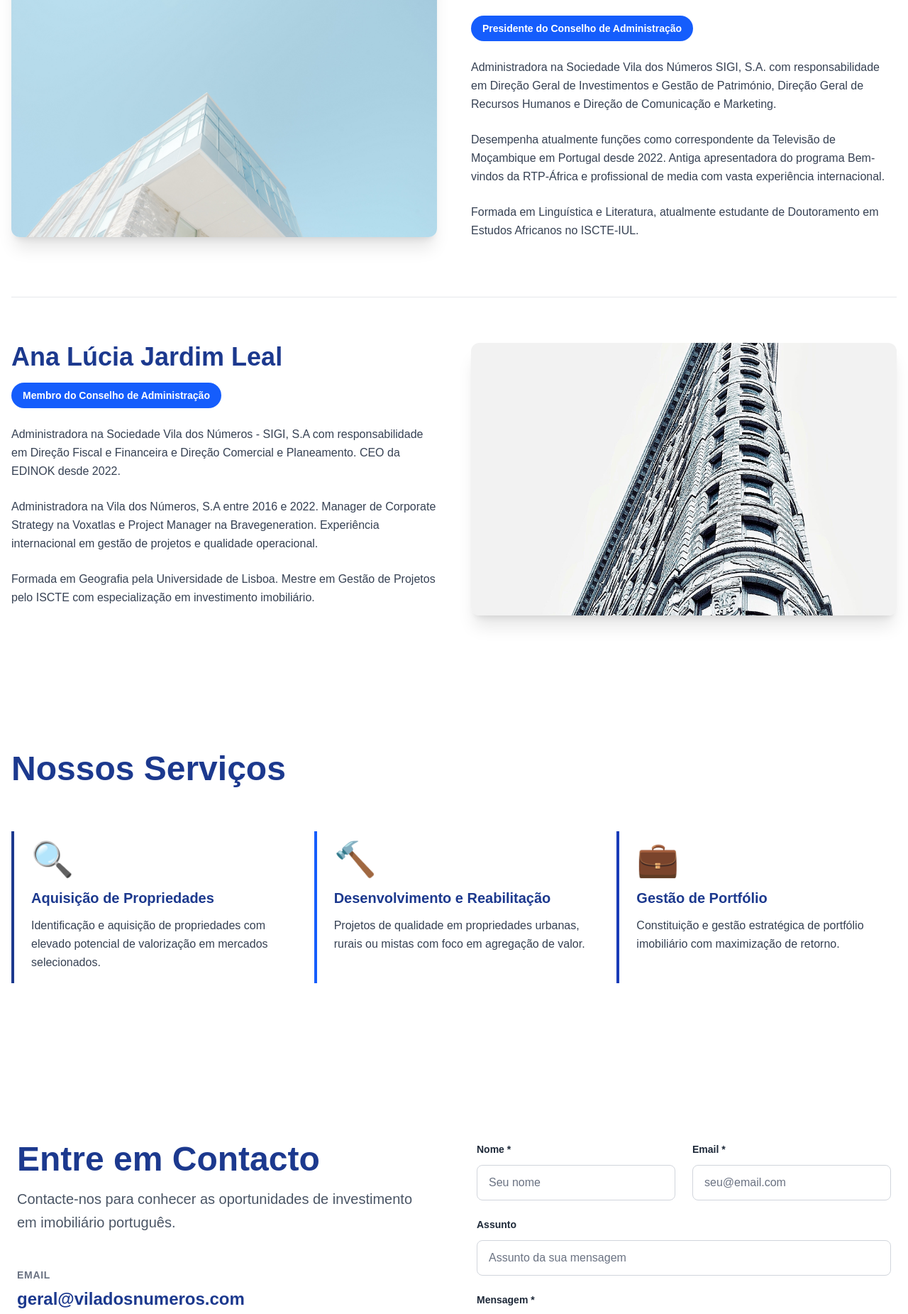
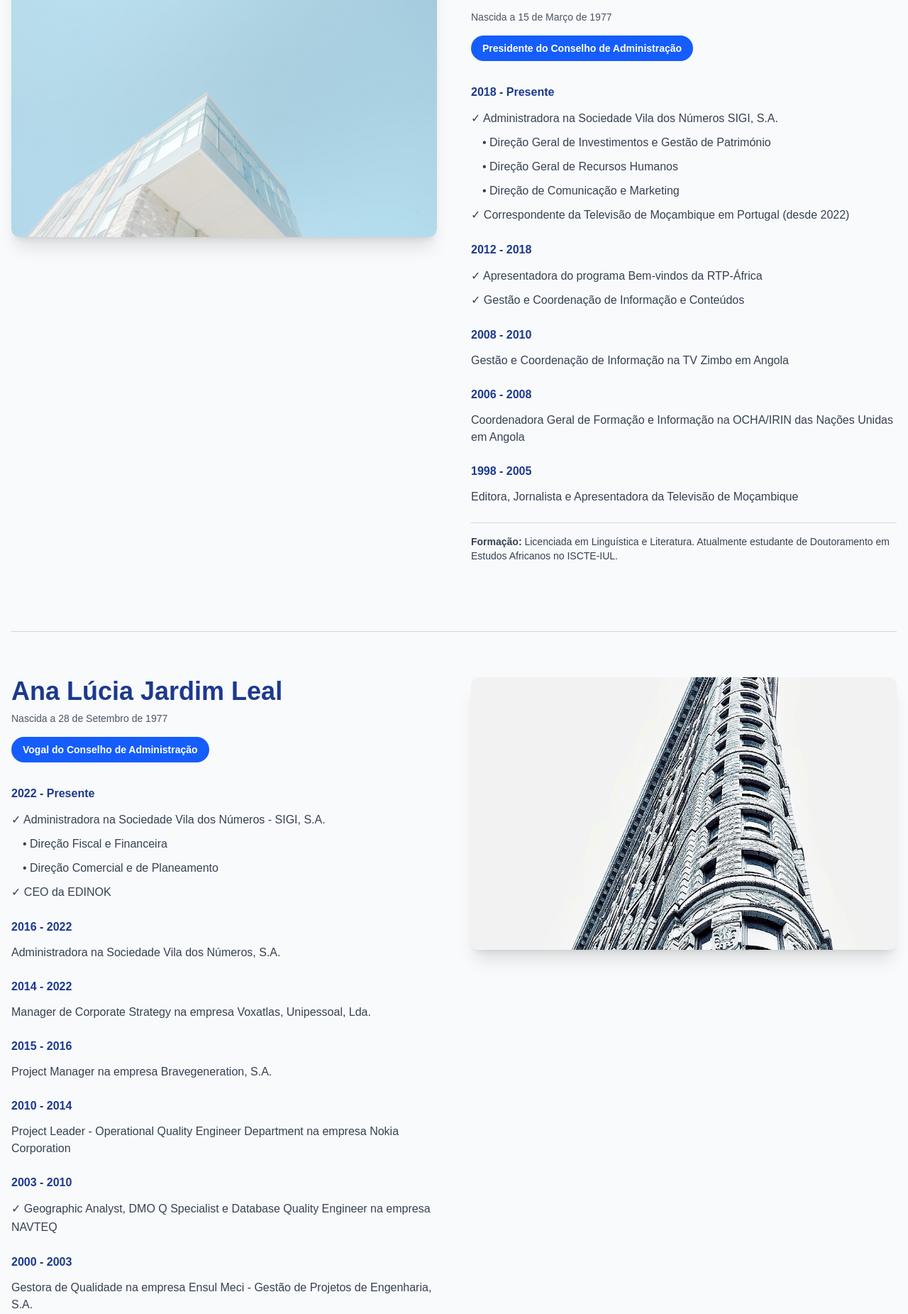
Before and after one commit to nunoleal-dotcom/viladosnumeros-headless, a Next.js app: page / in a window 1280 px wide. Shown: the part 3806-5657 px from the top of the page at 71% size. Built offline with nearby package versions, Linux system fonts and the light colour scheme.

Commit message:
Expand team/administration section with detailed member information

```diff
--- a/app/page.tsx
+++ b/app/page.tsx
@@ -617,12 +617,12 @@ export default function Home() {
       <ProjectsSection projects={projects} />
 
       {/* EQUIPA */}
-      <section id="equipa" className="py-24 bg-white">
+      <section id="equipa" className="py-24 bg-gray-50">
         <div className="max-w-7xl mx-auto px-4">
-          <h2 className="text-5xl font-bold mb-20 text-blue-900 text-center">Nossa Equipa</h2>
+          <h2 className="text-5xl font-bold mb-20 text-blue-900 text-center">Administração</h2>
 
           {/* MEMBRO 1 */}
-          <div className="mb-20 grid grid-cols-1 md:grid-cols-2 gap-12 items-start">
+          <div className="mb-24 grid grid-cols-1 md:grid-cols-2 gap-12 items-start">
             <div className="rounded-xl h-96 overflow-hidden shadow-xl">
               <img
                 src="/images/team-member-1.jpg"
@@ -631,37 +631,109 @@ export default function Home() {
               />
             </div>
             <div className="pt-4">
-              <h3 className="text-4xl font-bold text-blue-900 mb-4">Cláudia Daniela Constance Leal</h3>
-              <div className="inline-block bg-blue-600 text-white px-4 py-2 rounded-full text-sm font-bold mb-6">Presidente do Conselho de Administração</div>
-              <p className="text-gray-700 leading-relaxed mb-6">
-                Administradora na Sociedade Vila dos Números SIGI, S.A. com responsabilidade em Direção Geral de Investimentos e Gestão de Património, Direção Geral de Recursos Humanos e Direção de Comunicação e Marketing.
-              </p>
-              <p className="text-gray-700 leading-relaxed mb-6">
-                Desempenha atualmente funções como correspondente da Televisão de Moçambique em Portugal desde 2022. Antiga apresentadora do programa Bem-vindos da RTP-África e profissional de media com vasta experiência internacional.
-              </p>
-              <p className="text-gray-700 leading-relaxed">
-                Formada em Linguística e Literatura, atualmente estudante de Doutoramento em Estudos Africanos no ISCTE-IUL.
-              </p>
+              <h3 className="text-4xl font-bold text-blue-900 mb-2">Cláudia Daniela Constance Leal</h3>
+              <p className="text-sm text-gray-600 mb-4">Nascida a 15 de Março de 1977</p>
+              <div className="inline-block bg-blue-600 text-white px-4 py-2 rounded-full text-sm font-bold mb-8">Presidente do Conselho de Administração</div>
+
+              <div className="space-y-6">
+                <div>
+                  <h4 className="font-bold text-blue-900 mb-3">2018 - Presente</h4>
+                  <ul className="text-gray-700 leading-relaxed space-y-2">
+                    <li>✓ Administradora na Sociedade Vila dos Números SIGI, S.A.</li>
+                    <li className="ml-4">• Direção Geral de Investimentos e Gestão de Património</li>
+                    <li className="ml-4">• Direção Geral de Recursos Humanos</li>
+                    <li className="ml-4">• Direção de Comunicação e Marketing</li>
+                    <li>✓ Correspondente da Televisão de Moçambique em Portugal (desde 2022)</li>
+                  </ul>
+                </div>
+
+                <div>
+                  <h4 className="font-bold text-blue-900 mb-3">2012 - 2018</h4>
+                  <ul className="text-gray-700 leading-relaxed space-y-2">
+                    <li>✓ Apresentadora do programa Bem-vindos da RTP-África</li>
+                    <li>✓ Gestão e Coordenação de Informação e Conteúdos</li>
+                  </ul>
+                </div>
+
+                <div>
+                  <h4 className="font-bold text-blue-900 mb-3">2008 - 2010</h4>
+                  <p className="text-gray-700">Gestão e Coordenação de Informação na TV Zimbo em Angola</p>
+                </div>
+
+                <div>
+                  <h4 className="font-bold text-blue-900 mb-3">2006 - 2008</h4>
+                  <p className="text-gray-700">Coordenadora Geral de Formação e Informação na OCHA/IRIN das Nações Unidas em Angola</p>
+                </div>
+
+                <div>
+                  <h4 className="font-bold text-blue-900 mb-3">1998 - 2005</h4>
+                  <p className="text-gray-700">Editora, Jornalista e Apresentadora da Televisão de Moçambique</p>
+                </div>
+
+                <div className="border-t border-gray-300 pt-4">
+                  <p className="text-sm text-gray-700"><span className="font-bold">Formação:</span> Licenciada em Linguística e Literatura. Atualmente estudante de Doutoramento em Estudos Africanos no ISCTE-IUL.</p>
+                </div>
+              </div>
             </div>
           </div>
 
           {/* SEPARADOR */}
-          <div className="my-16 border-t border-gray-200"></div>
+          <div className="my-16 border-t border-gray-300"></div>
 
           {/* MEMBRO 2 */}
           <div className="grid grid-cols-1 md:grid-cols-2 gap-12 items-start">
             <div className="order-2 md:order-1">
-              <h3 className="text-4xl font-bold text-blue-900 mb-4">Ana Lúcia Jardim Leal</h3>
-              <div className="inline-block bg-blue-600 text-white px-4 py-2 rounded-full text-sm font-bold mb-6">Membro do Conselho de Administração</div>
-              <p className="text-gray-700 leading-relaxed mb-6">
-                Administradora na Sociedade Vila dos Números - SIGI, S.A com responsabilidade em Direção Fiscal e Financeira e Direção Comercial e Planeamento. CEO da EDINOK desde 2022.
-              </p>
-              <p className="text-gray-700 leading-relaxed mb-6">
-                Administradora na Vila dos Números, S.A entre 2016 e 2022. Manager de Corporate Strategy na Voxatlas e Project Manager na Bravegeneration. Experiência internacional em gestão de projetos e qualidade operacional.
-              </p>
-              <p className="text-gray-700 leading-relaxed">
-                Formada em Geografia pela Universidade de Lisboa. Mestre em Gestão de Projetos pelo ISCTE com especialização em investimento imobiliário.
-              </p>
+              <h3 className="text-4xl font-bold text-blue-900 mb-2">Ana Lúcia Jardim Leal</h3>
+              <p className="text-sm text-gray-600 mb-4">Nascida a 28 de Setembro de 1977</p>
+              <div className="inline-block bg-blue-600 text-white px-4 py-2 rounded-full text-sm font-bold mb-8">Vogal do Conselho de Administração</div>
+
+              <div className="space-y-6">
+                <div>
+                  <h4 className="font-bold text-blue-900 mb-3">2022 - Presente</h4>
+                  <ul className="text-gray-700 leading-relaxed space-y-2">
+                    <li>✓ Administradora na Sociedade Vila dos Números - SIGI, S.A.</li>
+                    <li className="ml-4">• Direção Fiscal e Financeira</li>
+                    <li className="ml-4">• Direção Comercial e de Planeamento</li>
+                    <li>✓ CEO da EDINOK</li>
+                  </ul>
+                </div>
+
+                <div>
+                  <h4 className="font-bold text-blue-900 mb-3">2016 - 2022</h4>
+                  <p className="text-gray-700">Administradora na Sociedade Vila dos Números, S.A.</p>
+                </div>
+
+                <div>
+                  <h4 className="font-bold text-blue-900 mb-3">2014 - 2022</h4>
+                  <p className="text-gray-700">Manager de Corporate Strategy na empresa Voxatlas, Unipessoal, Lda.</p>
+                </div>
+
+                <div>
+                  <h4 className="font-bold text-blue-900 mb-3">2015 - 2016</h4>
+                  <p className="text-gray-700">Project Manager na empresa Bravegeneration, S.A.</p>
+                </div>
+
+                <div>
+                  <h4 className="font-bold text-blue-900 mb-3">2010 - 2014</h4>
+                  <p className="text-gray-700">Project Leader - Operational Quality Engineer Department na empresa Nokia Corporation</p>
+                </div>
+
+                <div>
+                  <h4 className="font-bold text-blue-900 mb-3">2003 - 2010</h4>
+                  <ul className="text-gray-700 leading-relaxed space-y-2">
+                    <li>✓ Geographic Analyst, DMO Q Specialist e Database Quality Engineer na empresa NAVTEQ</li>
+                  </ul>
+                </div>
+
+                <div>
+                  <h4 className="font-bold text-blue-900 mb-3">2000 - 2003</h4>
+                  <p className="text-gray-700">Gestora de Qualidade na empresa Ensul Meci - Gestão de Projetos de Engenharia, S.A.</p>
+                </div>
+
+                <div className="border-t border-gray-300 pt-4">
+                  <p className="text-sm text-gray-700"><span className="font-bold">Formação:</span> Licenciada em Geografia pela Universidade de Lisboa. Mestre em Gestão de Projetos no Instituto Universitário de Lisboa (ISCTE).</p>
+                </div>
+              </div>
             </div>
             <div className="order-1 md:order-2 rounded-xl h-96 overflow-hidden shadow-xl">
               <img
```
